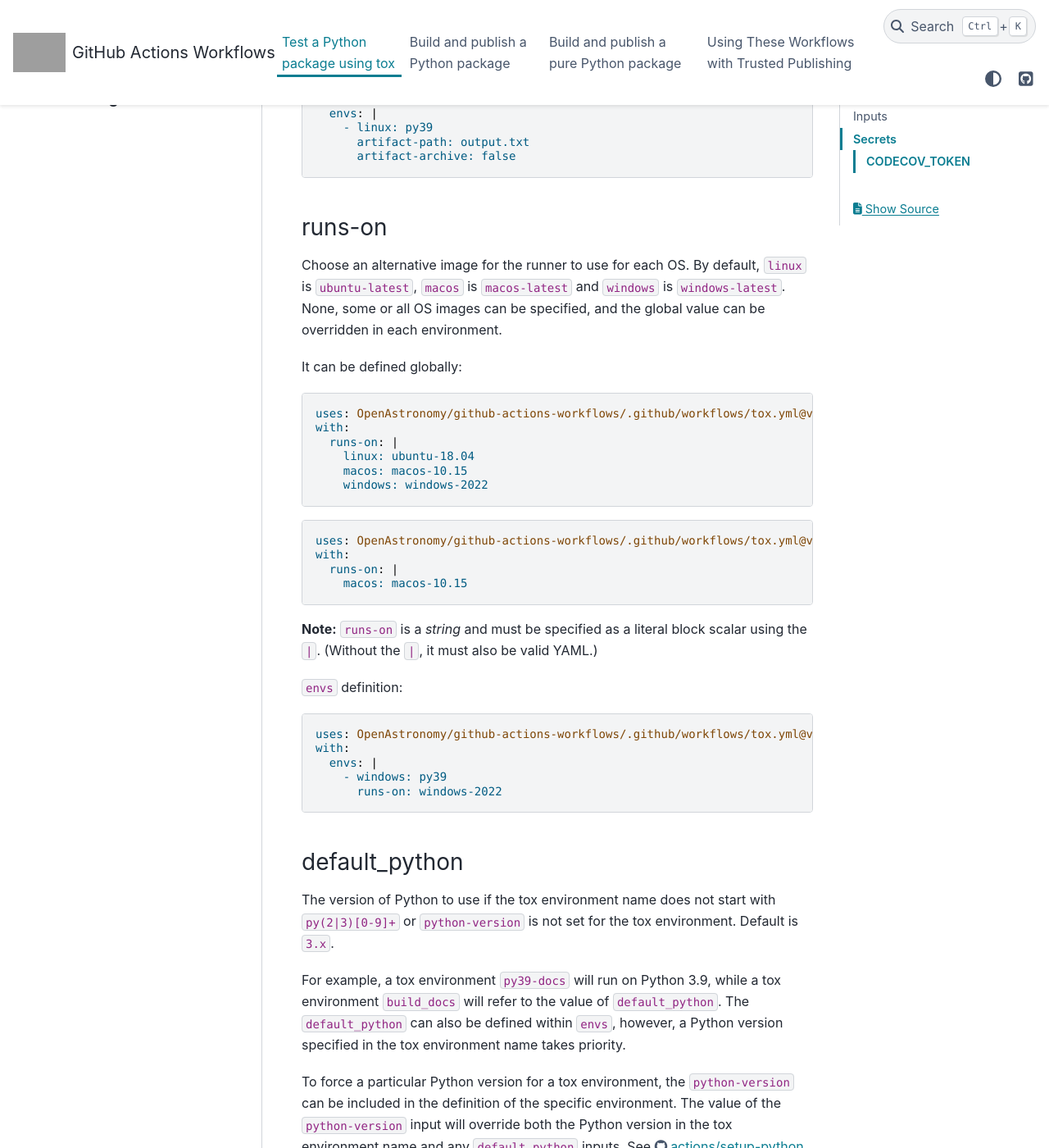
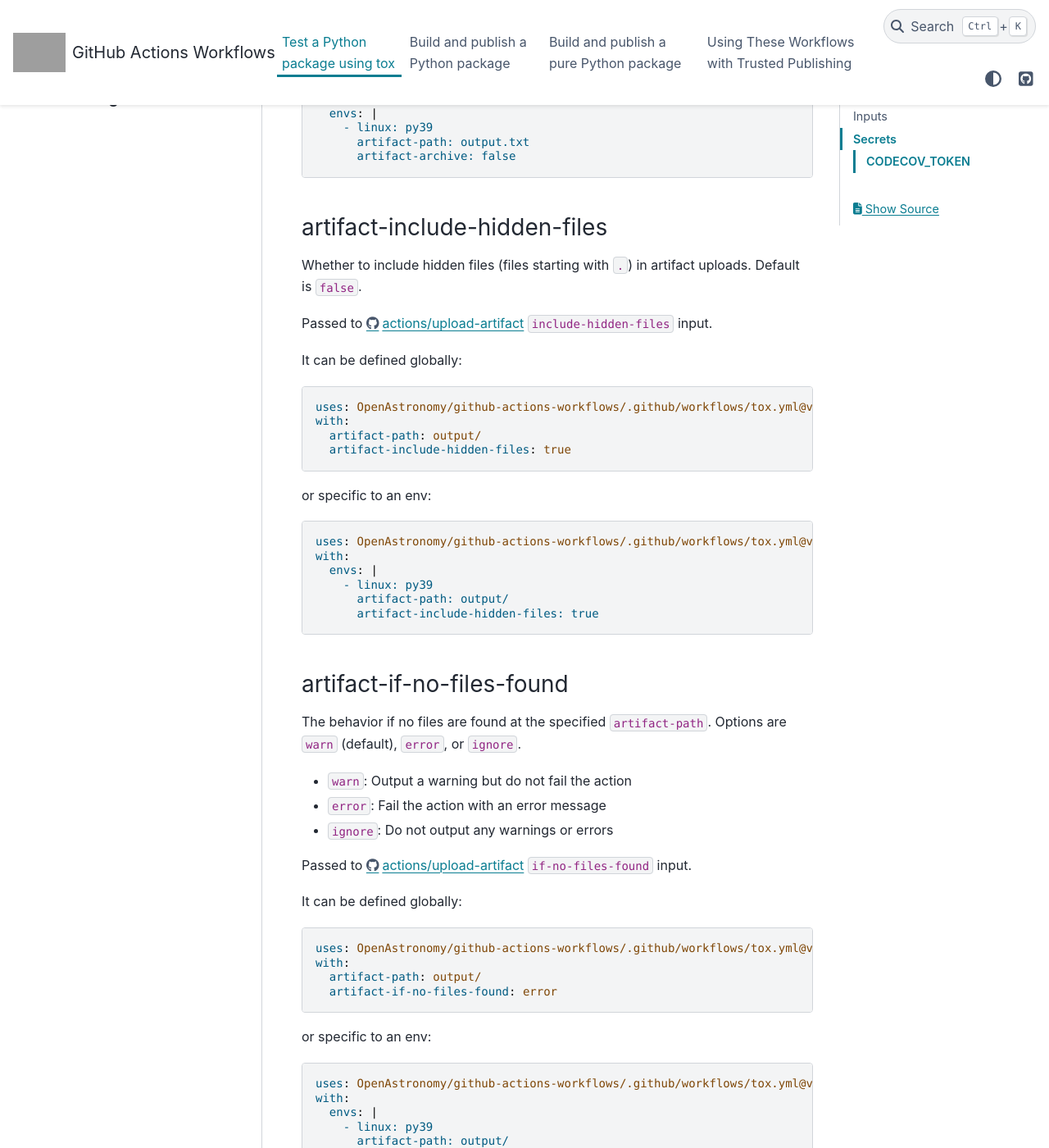
Before and after one commit to OpenAstronomy/github-actions-workflows, a Sphinx documentation site: the page built from docs/source/tox.rst, in a window 1280 px wide and 1400 px high, scrolled down 7387 px. Shown: the whole window at 82% size. Built offline with Sphinx 7.4.7 and the PyData theme 0.15.4, drawn with Linux system fonts in a browser that asks for light colours; some of the changed text lies outside the part shown; grey boxes are pictures that could not be loaded.

Commit message:
Add a way to pass include-hidden-files and if-no-files-found to upload-artifact action (#379)
* Add more artifact args

* docs

```diff
--- a/docs/source/tox.rst
+++ b/docs/source/tox.rst
@@ -376,6 +376,66 @@
          artifact-path: output.txt
          artifact-archive: false
 
+artifact-include-hidden-files
+^^^^^^^^^^^^^^^^^^^^^^^^^^^^^
+
+Whether to include hidden files (files starting with ``.``) in artifact uploads.
+Default is ``false``.
+
+Passed to https://github.com/actions/upload-artifact ``include-hidden-files`` input.
+
+It can be defined globally:
+
+.. code:: yaml
+
+   uses: OpenAstronomy/github-actions-workflows/.github/workflows/tox.yml@v1
+   with:
+     artifact-path: output/
+     artifact-include-hidden-files: true
+
+or specific to an env:
+
+.. code:: yaml
+
+   uses: OpenAstronomy/github-actions-workflows/.github/workflows/tox.yml@v1
+   with:
+     envs: |
+       - linux: py39
+         artifact-path: output/
+         artifact-include-hidden-files: true
+
+artifact-if-no-files-found
+^^^^^^^^^^^^^^^^^^^^^^^^^^
+
+The behavior if no files are found at the specified ``artifact-path``.
+Options are ``warn`` (default), ``error``, or ``ignore``.
+
+- ``warn``: Output a warning but do not fail the action
+- ``error``: Fail the action with an error message
+- ``ignore``: Do not output any warnings or errors
+
+Passed to https://github.com/actions/upload-artifact ``if-no-files-found`` input.
+
+It can be defined globally:
+
+.. code:: yaml
+
+   uses: OpenAstronomy/github-actions-workflows/.github/workflows/tox.yml@v1
+   with:
+     artifact-path: output/
+     artifact-if-no-files-found: error
+
+or specific to an env:
+
+.. code:: yaml
+
+   uses: OpenAstronomy/github-actions-workflows/.github/workflows/tox.yml@v1
+   with:
+     envs: |
+       - linux: py39
+         artifact-path: output/
+         artifact-if-no-files-found: ignore
+
 runs-on
 ^^^^^^^
 
```
Also changed, not shown: 3 other files.
